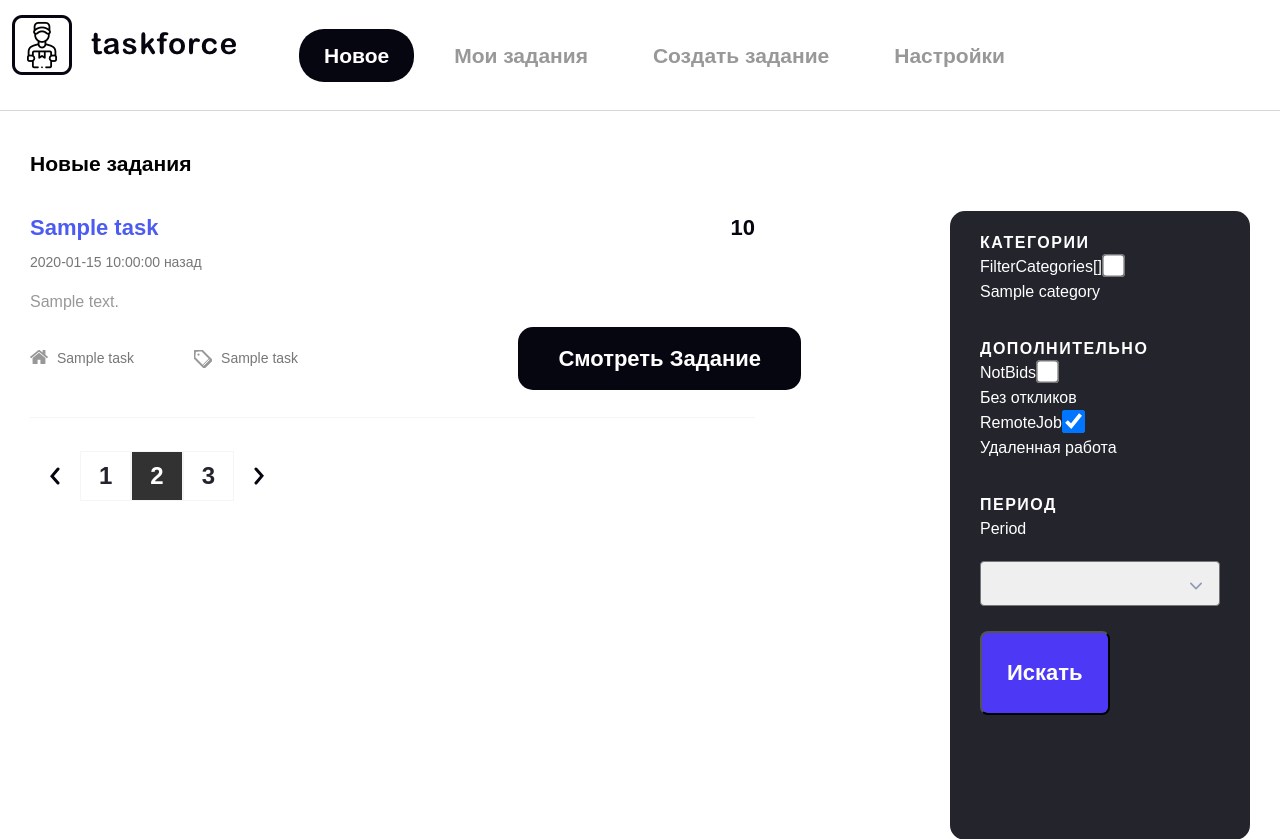
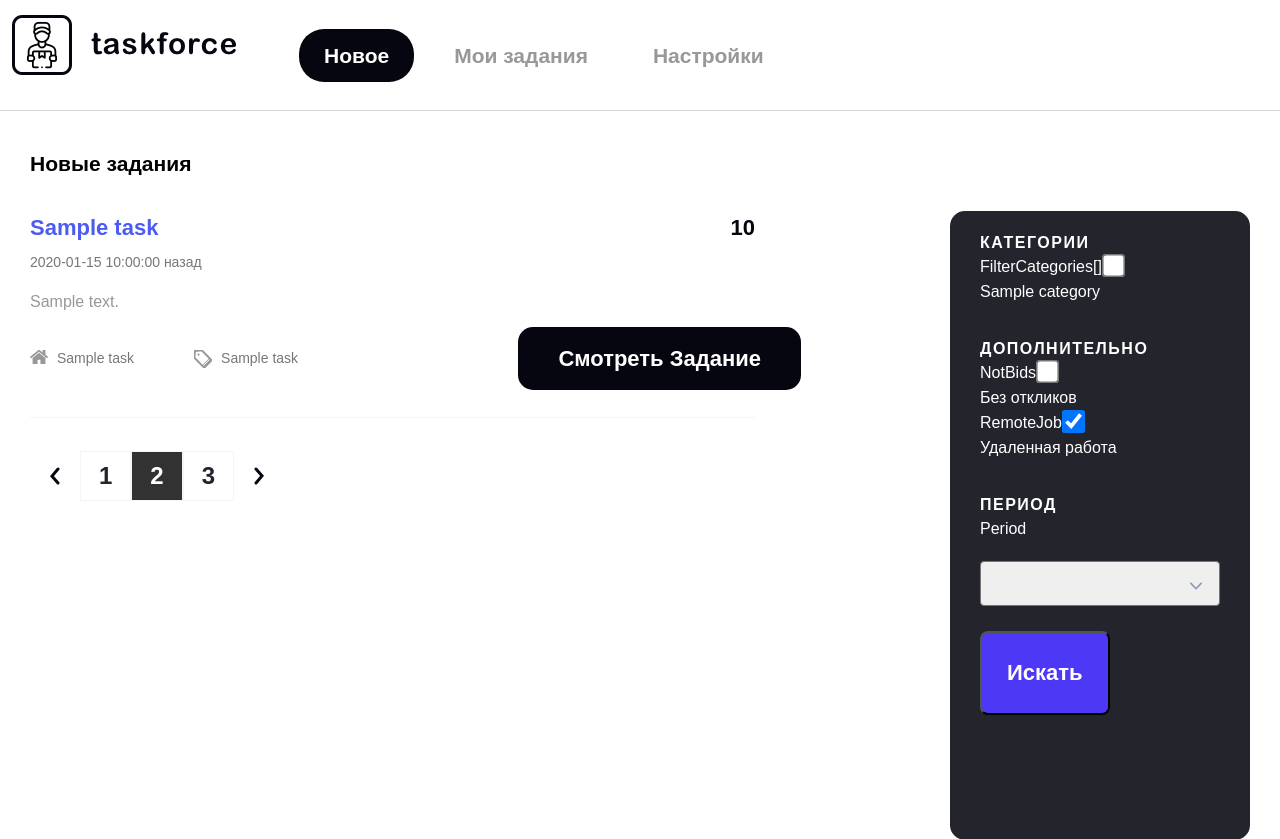
Before and after one commit to htmlacademy-yii/1829553-task-force-2, a Yii app: template views/tasks/index.php in a window 1280 px wide. Shown: the top 839 px of the page. Run offline with PHP 8.4 and a stand-in for Yii, Linux system fonts and the light colour scheme; the template is opened without the code that fills it: most values are stand-ins (such as "Sample title", 1, 10 or a date in 2020); form fields are guessed from the names that the template uses; data that the repository does not hold is empty; some libraries are stand-ins or nearby versions; some web fonts are replaced.

Commit message:
added condition to layout for tasks/create

```diff
--- a/views/layouts/main.php
+++ b/views/layouts/main.php
@@ -38,9 +38,11 @@ AppAsset::register($this);
                 <li class="list-item">
                     <a href="#" class="link link--nav" >Мои задания</a>
                 </li>
-                <li class="list-item">
-                    <a href="#" class="link link--nav" >Создать задание</a>
-                </li>
+                <?php if (Yii::$app->params['user']->is_client): ?>
+                    <li class="list-item">
+                        <a href="<?=Url::to(['/tasks/create'])?>" class="link link--nav" >Создать задание</a>
+                    </li>
+                <?php endif; ?>
                 <li class="list-item">
                     <a href="#" class="link link--nav" >Настройки</a>
                 </li>
```
